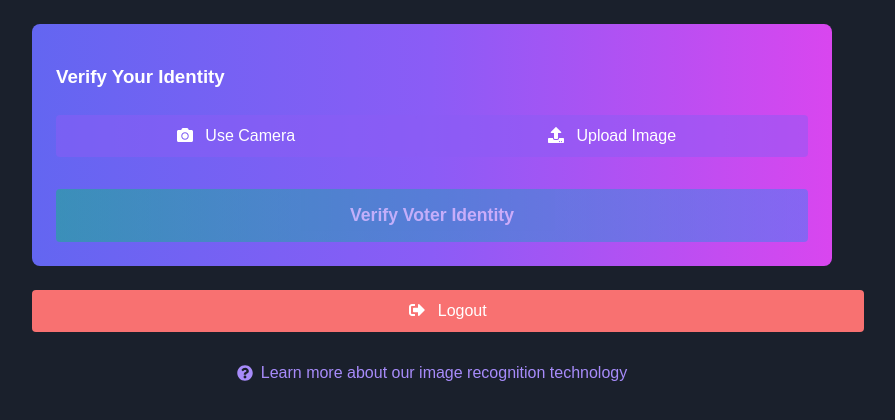
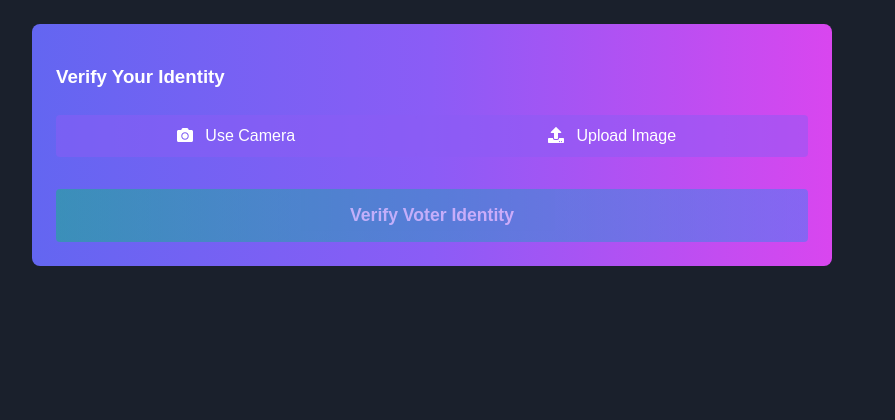
Before and after one commit to towet/biometric-facial-recognition-voting-system, a Flask app: page /capture in a window 1280 px wide. Shown: the part 278-698 px from the top of the page, without its empty margins (208-1103 px from the left). Run offline with Flask 3, Linux system fonts and the light colour scheme; the visitor is signed in with stand-in values (Sample User, id 1).

Commit message:
Update capture.html

```diff
--- a/templates/capture.html
+++ b/templates/capture.html
@@ -91,17 +91,6 @@
             background-color: #10b981;
             color: white;
         }
-        .learn-more {
-            display: flex;
-            justify-content: center;
-            align-items: center;
-            margin-top: 2rem;
-            color: #a78bfa;
-            text-decoration: none;
-        }
-        .learn-more:hover {
-            text-decoration: underline;
-        }
         #imagePreview, #video {
             max-width: 100%;
             margin-top: 1rem;
@@ -156,24 +145,6 @@
                 </button>
             </form>
         </div>
-
-        <a href="{{ url_for('logout') }}" class="action-button" style="background-color: #f87171;">
-            <i class="fas fa-sign-out-alt" style="margin-right: 0.5rem;"></i>
-            Logout
-        </a>
-
-        {% with messages = get_flashed_messages() %}
-            {% if messages %}
-                <div class="alert {% if 'success' in messages %}alert-success{% else %}alert-warning{% endif %}">
-                    {{ messages[0] }}
-                </div>
-            {% endif %}
-        {% endwith %}
-
-        <a href="#" class="learn-more">
-            <i class="fas fa-question-circle" style="margin-right: 0.5rem;"></i>
-            Learn more about our image recognition technology
-        </a>
     </div>
 
     <script>
@@ -240,7 +211,6 @@
             imageData.value = imageDataUrl;
             imageCapture = true;
 
-            // Stop the camera stream
             if (stream) {
                 stream.getTracks().forEach(track => track.stop());
             }
@@ -248,14 +218,11 @@
 
         uploadForm.addEventListener('submit', (event) => {
             if (imageCapture) {
-                // If image was captured from camera, use the imageData field
                 imageInput.value = ''; // Clear the file input
             } else if (!imageInput.files.length) {
-                // If no file was selected and image wasn't captured, prevent submission
                 event.preventDefault();
                 alert("Please capture an image or upload a file before submitting.");
             }
-            // If a file was selected, it will be submitted automatically
         });
     });
     </script>
```
